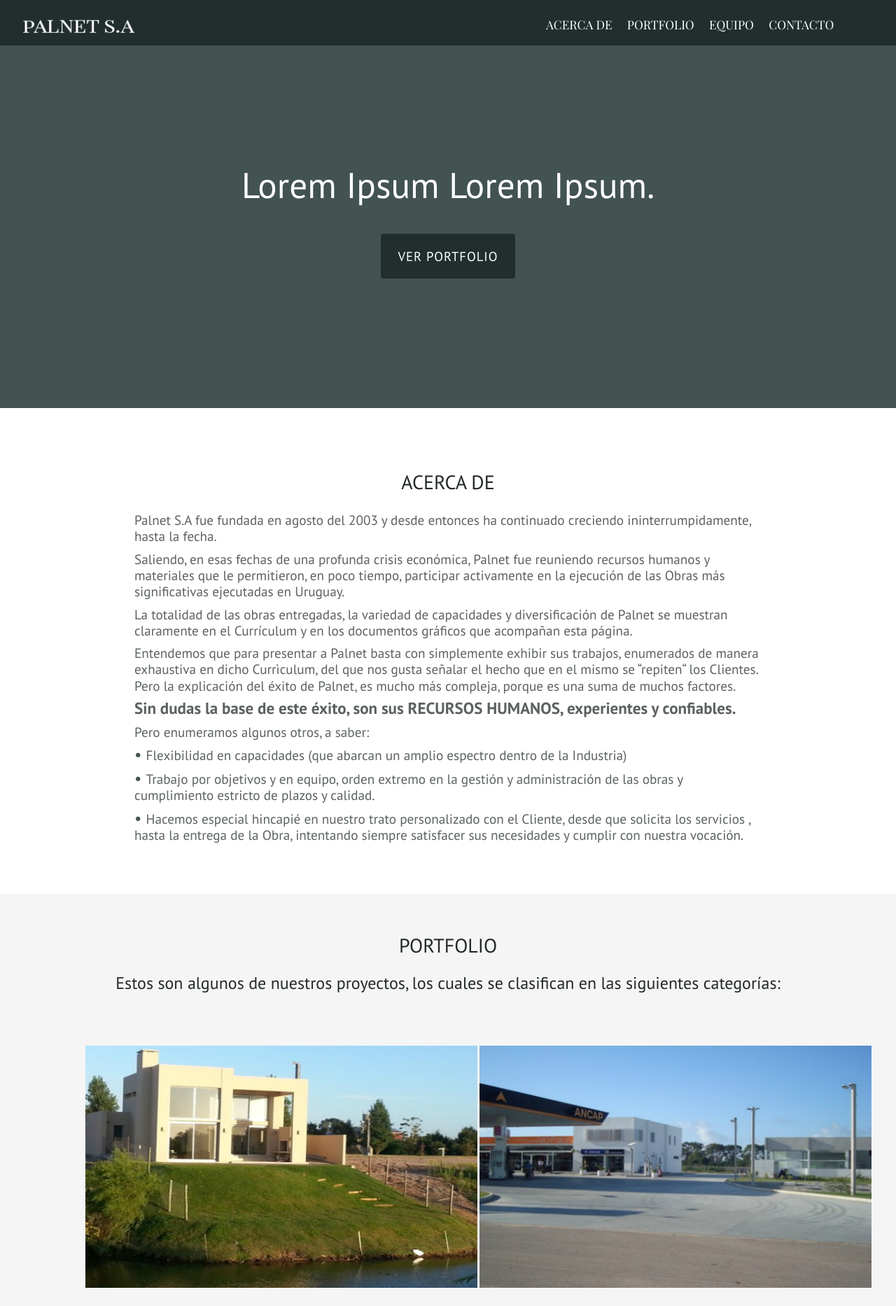
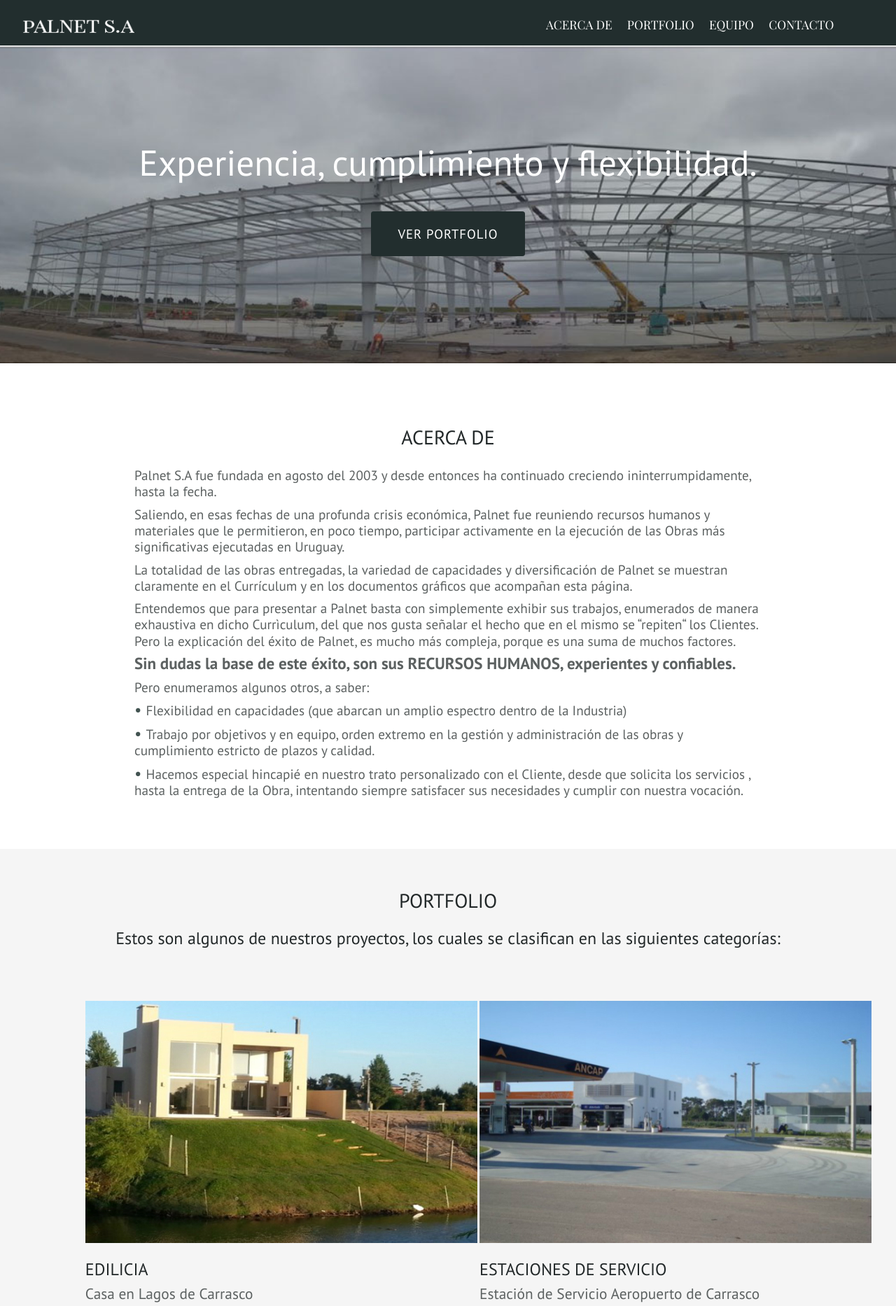
Before and after one commit to antonellaclavero/palnet, a Jekyll site: the page built from index.html, in a window 1280 px wide. Shown: the top 1866 px of the page at 70% size. Built offline with Jekyll 4.4.1, drawn with Linux system fonts in a browser that asks for light colours.

Commit message:
Add background for header section

```diff
--- a/css/main.css
+++ b/css/main.css
@@ -71,15 +71,19 @@ nav li a {
 	line-height: 13pt;
 }
 section.hero {
-	background-color: #425351;
-    padding: 2em 18%;
+	background: transparent url("/images/background-image.jpg") center top no-repeat;
+    background-size: cover;
+    width: 100%;
+    display: table;
+    overflow: hidden;
 }
-h1.intro {
+
+h1.intro-copy {
 	font-size: 3.2em;
     padding: 3em 12%;
     font-family:'PT Sans', sans-serif;
     color: #fff;
-    text-transform: capitalize;
+    text-transform: inherit;
     margin: 0;
 }
 
--- a/index.html
+++ b/index.html
@@ -3,10 +3,11 @@ layout: default
 ---
 
 <section class="hero">
-	<h1 class="intro">
-		Lorem Ipsum Lorem Ipsum.
-		<a href="#portfolio" class="btn">Ver Portfolio</a>
-	</h1>
+	<div class="intro">
+		<h1 class="intro-copy">
+			Experiencia, cumplimiento y flexibilidad.
+			<a href="#portfolio" class="btn">Ver Portfolio</a>
+		</h1>
 </section>
 
 <section class="about" id="about">
```
Also changed, not shown: images/background-image.jpg (added).
